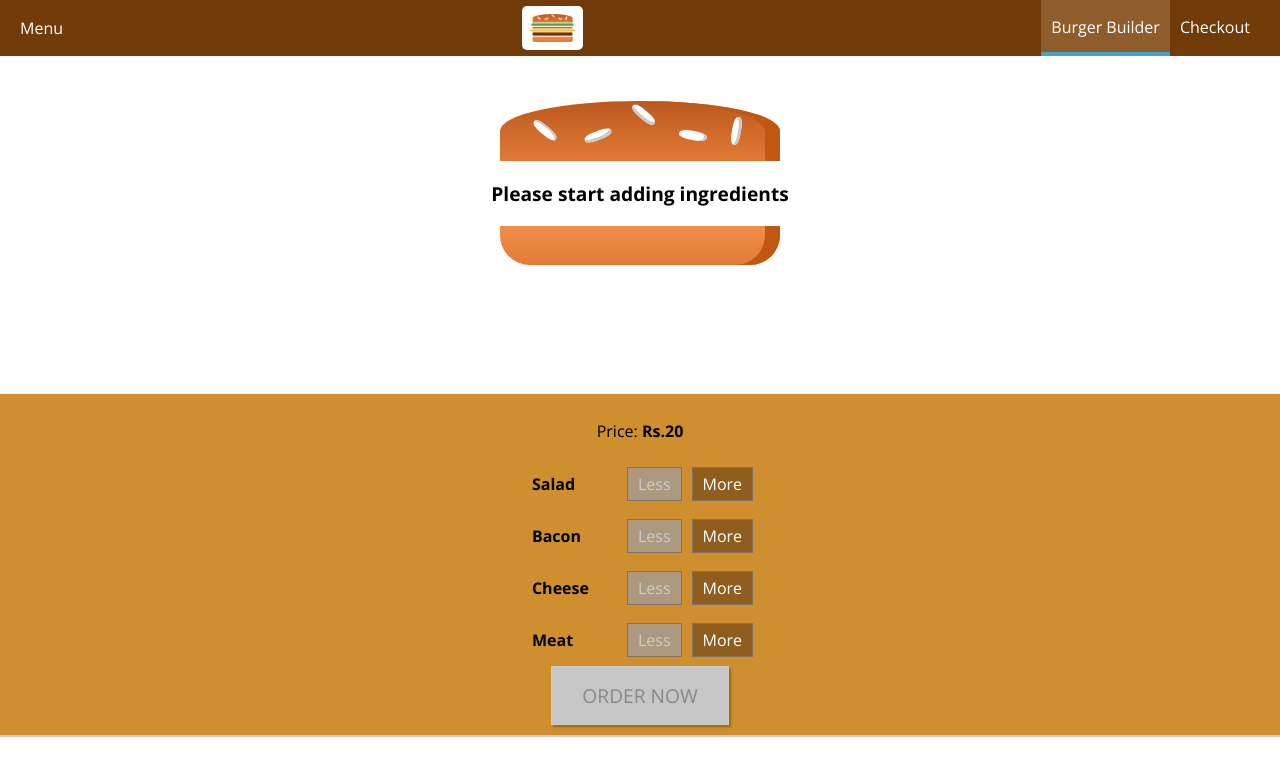
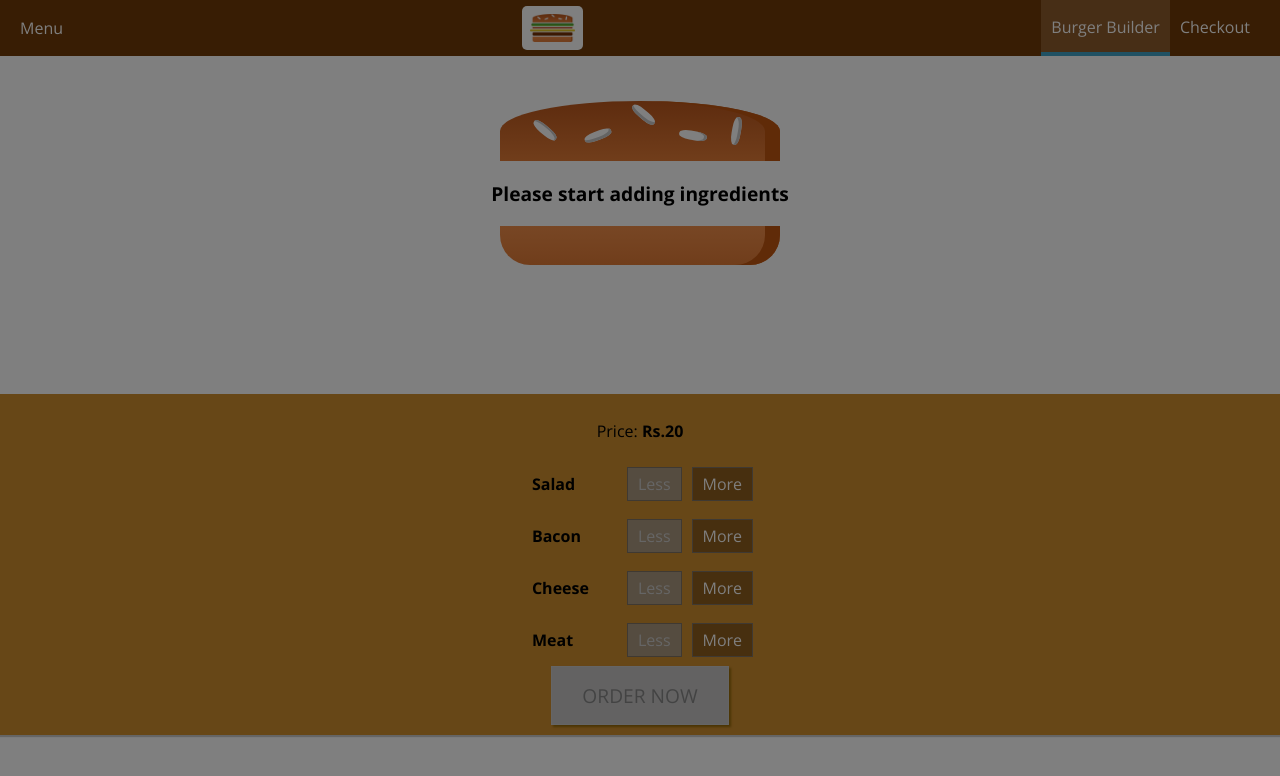
Before and after one commit to amangoyal2611/burger-app, a React (Create React App) app: page / in a window 1280 px wide. Shown: the top 776 px of the page. Built offline with nearby package versions, Linux system fonts and the light colour scheme.

Commit message:
sidebar close functionality added

```diff
--- a/src/components/Layout/Layout.js
+++ b/src/components/Layout/Layout.js
@@ -1,20 +1,31 @@
-import React from 'react'
+import React, { Component } from 'react'
 import Aux from "../../hoc/Auxx";
 import classes from './Layout.module.css'
 import Toolbar from '../Navigation/Toolbar'
 import SideDrawer from '../Navigation/SideDrawer/SideDrawer'
 
-const layout = (props) => {
+class Layout extends Component {
+
+    state = {
+        showSideDrawer: true
+    }
+
+    sideDrawerClosedHandler = () => {
+        this.setState({showSideDrawer:false})
+    }
+
+    render() {
         return (
             <Aux>
                 <Toolbar></Toolbar>
-            <SideDrawer></SideDrawer>
+                <SideDrawer open={this.state.showSideDrawer} closed={this.sideDrawerClosedHandler}></SideDrawer>
                 <div>Sidedrawer, Backdrop</div>
                 <main className={classes.Content}>
-                {props.children}
+                    {this.props.children}
                 </main>
             </Aux>
         );
+    }
 };
 
-export default layout;
+export default Layout;
--- a/src/components/Navigation/SideDrawer/SideDrawer.js
+++ b/src/components/Navigation/SideDrawer/SideDrawer.js
@@ -2,10 +2,20 @@ import React from 'react'
 import Logo from '../../Logo/Logo'
 import NavigationItems from '../NavigationItems/NavigationItems'
 import classes from './SideDrawer.module.css'
+import Backdrop from '../../UI/Backdrop/Backdrop';
+import Aux from '../../../hoc/Auxx'
 
-const sideDrawer = () => {
+const sideDrawer = (props) => {
+
+    let attachClasses = [classes.SideDrawer, classes.Close];
+    if (props.open) {
+        attachClasses = [classes.SideDrawer, classes.Open]
+    }
+
     return (
-        <div className={classes.SideDrawer}>
+        <Aux>
+            <Backdrop show={props.open} clicked={props.closed}></Backdrop>
+            <div className={attachClasses.join(" ")}>
                 <div className={classes.Logo}>
                     <Logo></Logo>
                 </div>
@@ -13,6 +23,7 @@ const sideDrawer = () => {
                     <NavigationItems></NavigationItems>
                 </nav>
             </div>
+        </Aux>
     );
 };
 
```
Lines whose indentation alone changed are shown as unchanged.
